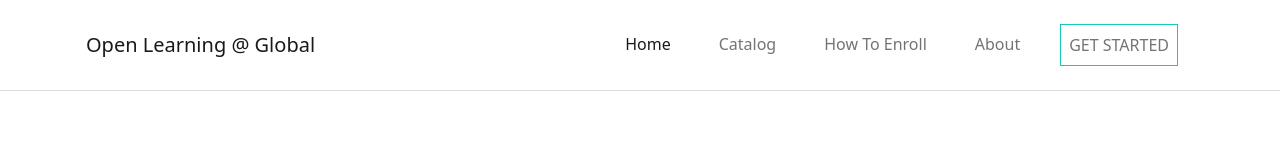
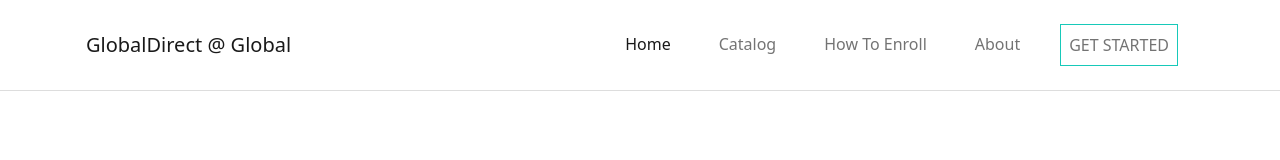
Before and after one commit to sean-hogan/global-direct, a Vue app: page / in a window 1280 px wide. Shown: the top 160 px of the page. Built offline with nearby package versions, Linux system fonts and the light colour scheme.

Commit message:
Global Direct on nav

```diff
--- a/src/components/Navbar.vue
+++ b/src/components/Navbar.vue
@@ -1,7 +1,7 @@
 <template>
     <nav class="navbar navbar-expand-lg navbar-light bg-white sticky-top">
     <div class="container p-3">
-        <a class="navbar-brand" href="/">Open Learning @ Global</a>
+        <a class="navbar-brand" href="/">GlobalDirect @ Global</a>
         <button class="navbar-toggler" type="button" data-bs-toggle="collapse" data-bs-target="#navbarSupportedContent" aria-controls="navbarSupportedContent" aria-expanded="false" aria-label="Toggle navigation">
         <span class="navbar-toggler-icon"></span>
         </button>
```
